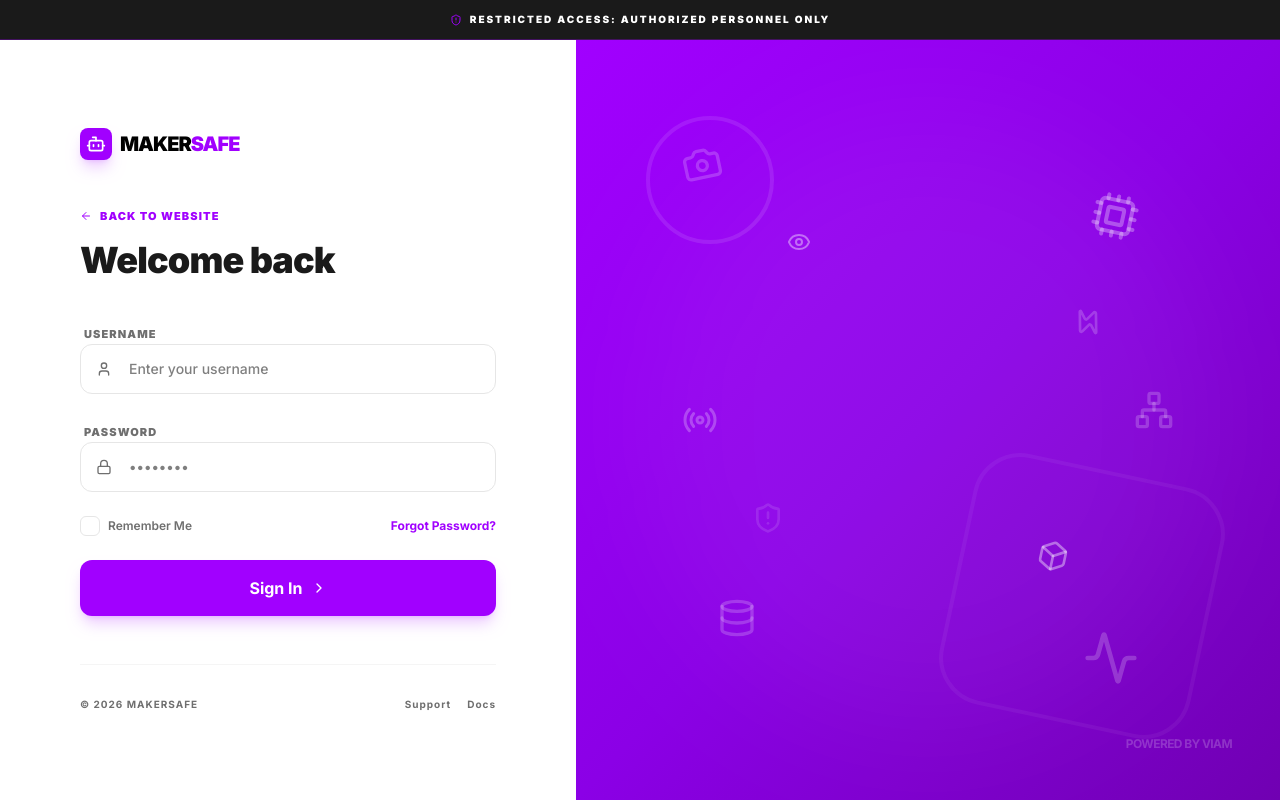
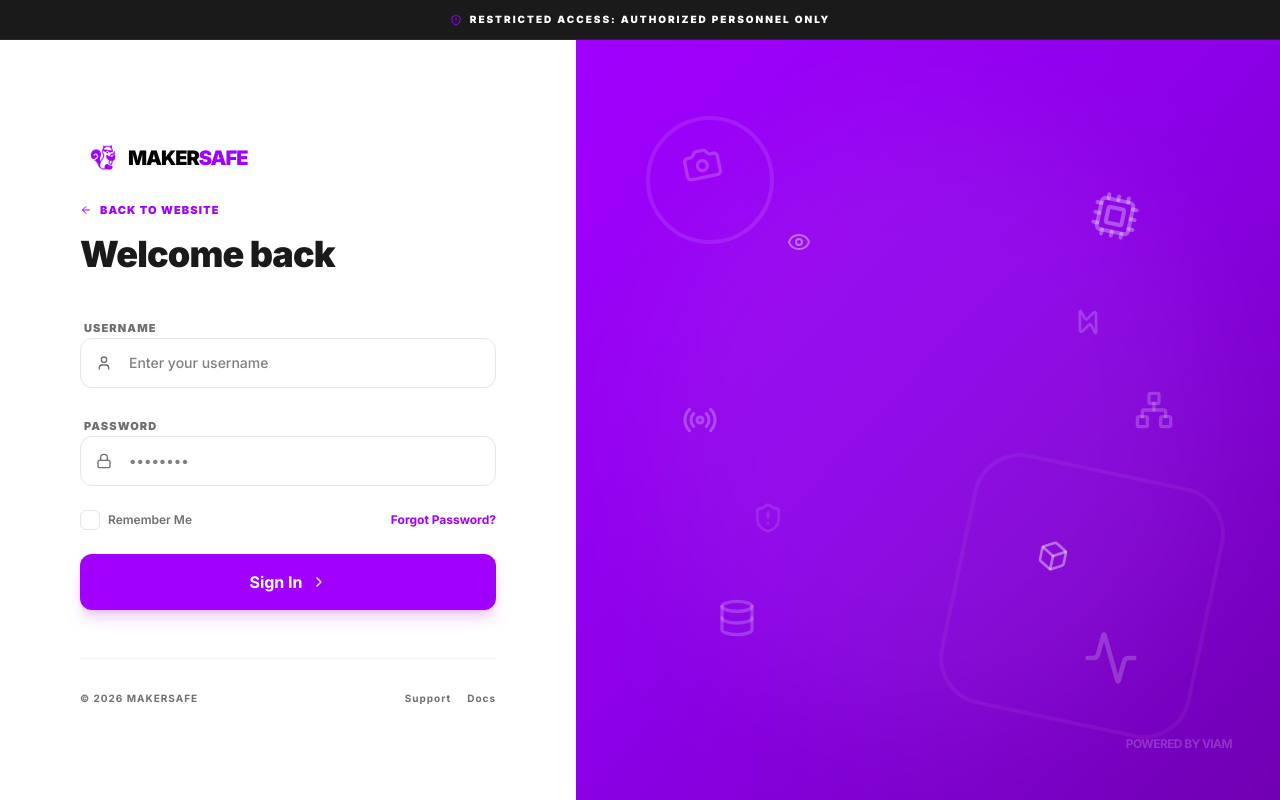
Before and after one commit to justinsiek/Maker-Safe, a React (Vite) app in the folder client/: page /login in a window 1280 px wide. Built offline with nearby package versions, Linux system fonts and the light colour scheme.

Commit message:
logo on login

```diff
--- a/client/src/page/Login.jsx
+++ b/client/src/page/Login.jsx
@@ -1,12 +1,12 @@
 import { useState, useEffect } from 'react'
 import { useNavigate } from 'react-router-dom'
+import logo from "@/assets/logo.PNG" // Imported your custom logo
 import {
   ShieldAlert,
   ChevronRight,
   Lock,
   User,
   Info,
-  Bot,
   ArrowLeft,
   // Hardware/Safety Icons
   Cpu,
@@ -37,7 +37,7 @@ export default function Login() {
     e.preventDefault()
     setError('')
 
-    if (username == 'SlugSpace' && password == 'password') {
+    if (username === 'SlugSpace' && password === 'password') {
       localStorage.setItem('isLoggedIn', 'true')
       navigate('/dashboard')
     } else {
@@ -65,13 +65,17 @@ export default function Login() {
         <div className="w-full lg:w-[45%] flex flex-col justify-center px-8 lg:px-20 py-12 relative bg-white z-10">
 
           <div className="max-w-md w-full mx-auto">
-            {/* Logo */}
+            {/* Custom Logo Button */}
             <button
               onClick={() => navigate('/')}
-              className="flex items-center gap-2 mb-12 hover:opacity-80 transition-opacity cursor-pointer group"
+              className="flex items-center mb-5 hover:opacity-80 transition-opacity cursor-pointer group "
             >
-              <div className="bg-[#A100FF] p-1.5 rounded-lg shadow-lg shadow-[#A100FF]/20 group-hover:scale-110 transition-transform">
-                <Bot className="w-5 h-5 text-white" />
+                <div className="group-hover:scale-110 transition-transform flex items-center justify-center">
+                  <img
+                  src={logo}
+                  alt="MakerSafe Logo"
+                  className="w-12 h-12 object-contain"
+                />
               </div>
               <span className="text-xl font-black tracking-tighter uppercase">
                 Maker<span className="text-[#A100FF]">Safe</span>
@@ -178,46 +182,36 @@ export default function Login() {
         {/* RIGHT SIDE: Brand Gradient & Icon Cloud */}
         <div className="hidden lg:flex lg:w-[55%] bg-gradient-to-br from-[#A100FF] via-[#8B00E6] to-[#7000B2] relative items-center justify-center p-20 overflow-hidden">
 
-          {/* Decorative Background Elements */}
           <div className="absolute top-[10%] left-[10%] w-32 h-32 rounded-full border-4 border-white/10"></div>
           <div className="absolute bottom-[10%] right-[10%] w-64 h-64 rounded-[3rem] border-4 border-white/5 rotate-12"></div>
           <div className="absolute top-1/2 left-1/2 -translate-x-1/2 -translate-y-1/2 w-[80%] h-[80%] bg-white/5 rounded-full blur-3xl"></div>
 
           {/* Floating Icon Cloud */}
           <div className="absolute inset-0 z-0">
-            {/* Top Left Cluster */}
             <div className="absolute top-[15%] left-[15%] animate-bounce [animation-duration:3s]">
               <Camera className="w-10 h-10 text-white/20 -rotate-12" />
             </div>
             <div className="absolute top-[25%] left-[30%] animate-pulse">
               <Eye className="w-6 h-6 text-white/40" />
             </div>
-
-            {/* Top Right Cluster */}
             <div className="absolute top-[20%] right-[20%] animate-pulse [animation-delay:1s]">
               <Cpu className="w-12 h-12 text-white/30 rotate-12" />
             </div>
             <div className="absolute top-[35%] right-[25%]">
               <Zap className="w-8 h-8 text-white/20 -rotate-45" />
             </div>
-
-            {/* Middle Section (Spread out since big icon is gone) */}
             <div className="absolute top-1/2 left-[15%] -translate-y-1/2 animate-pulse">
               <Radio className="w-9 h-9 text-white/25" />
             </div>
             <div className="absolute top-1/2 right-[15%] -translate-y-1/2 animate-bounce [animation-duration:5s]">
               <Network className="w-10 h-10 text-white/20" />
             </div>
-
-            {/* Bottom Left Cluster */}
             <div className="absolute bottom-[20%] left-[20%] animate-bounce [animation-duration:4s]">
               <Database className="w-10 h-10 text-white/20" />
             </div>
             <div className="absolute bottom-[35%] left-[25%] opacity-40">
               <ShieldAlert className="w-8 h-8 text-white/30" />
             </div>
-
-            {/* Bottom Right Cluster */}
             <div className="absolute bottom-[15%] right-[20%] animate-pulse [animation-delay:0.5s]">
               <Activity className="w-14 h-14 text-white/20" />
             </div>
@@ -226,7 +220,6 @@ export default function Login() {
             </div>
           </div>
 
-          {/* Optional: Subtle branding in the corner of the gradient area */}
           <div className="absolute bottom-12 right-12 text-right">
              <p className="text-white/20 text-xs font-bold uppercase tracking-tighter">Powered by Viam</p>
           </div>
```
